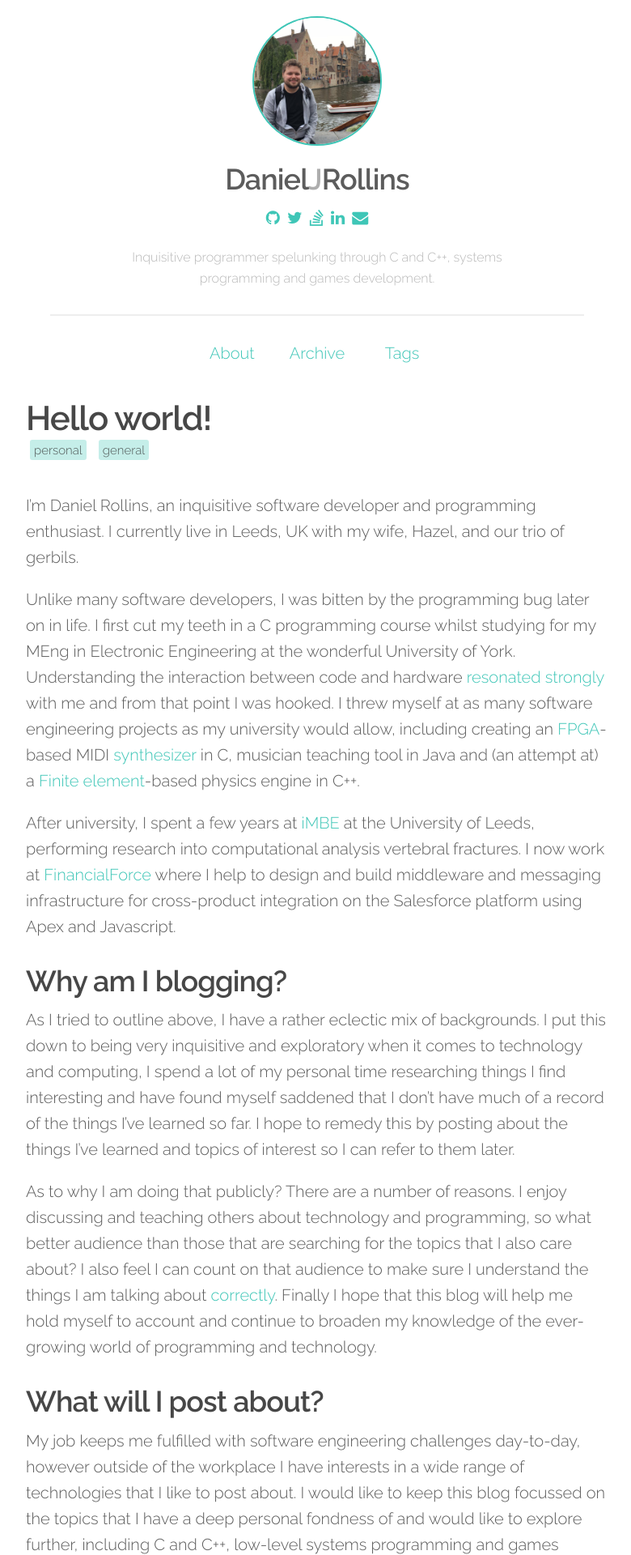
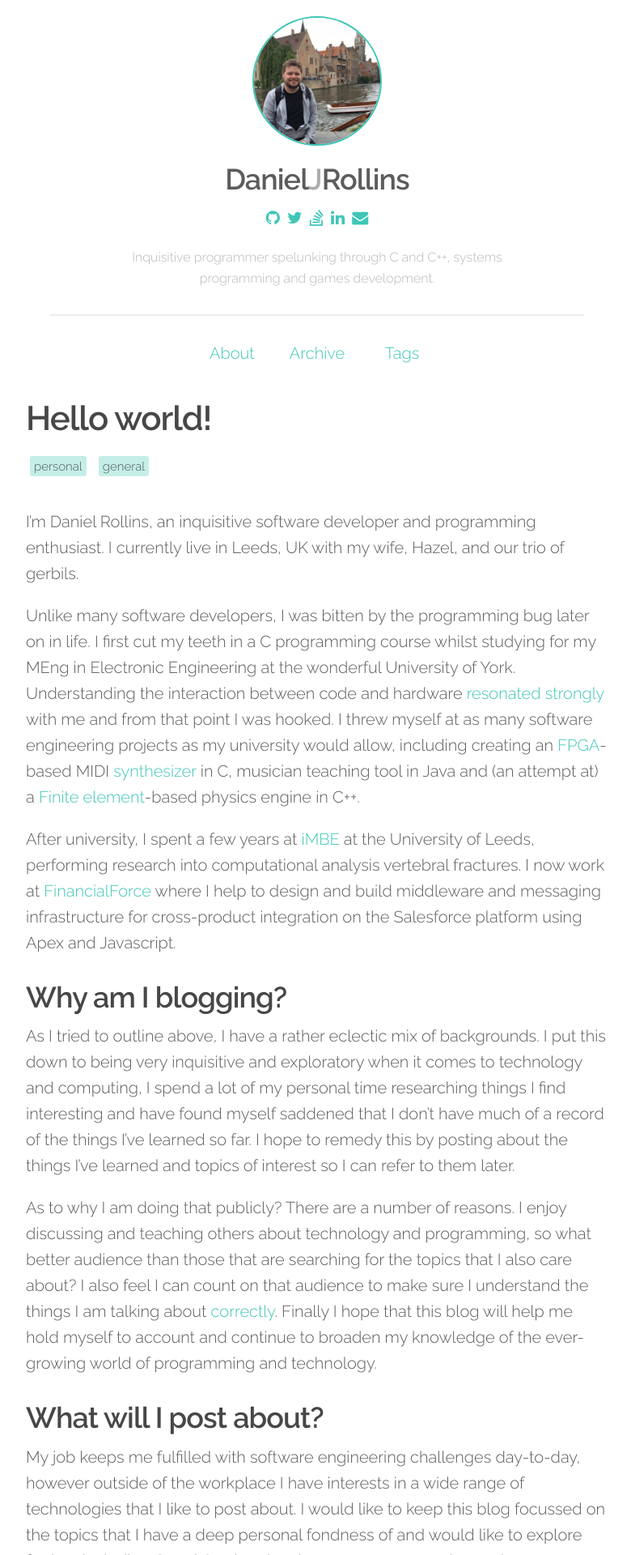
Before and after one commit to djrollins/djrollins.github.io, a Jekyll site: the page built from _posts/2016-09-30-hello-world.md, in a window 1280 px wide. Shown: the top 1920 px of the page at 81% size, without its empty margins (248-1028 px from the left). Built offline with Jekyll 4.4.1, drawn with Linux system fonts in a browser that asks for light colours; comment, search, counter and statistics services are not loaded.

Commit message:
fix css after date removal on post page

```diff
--- a/_sass/_post.scss
+++ b/_sass/_post.scss
@@ -2,7 +2,7 @@
 
 .post {
     h1 {
-        margin-bottom: 0;
+        margin-bottom: 1rem;
     }
 
     &-date {
```
